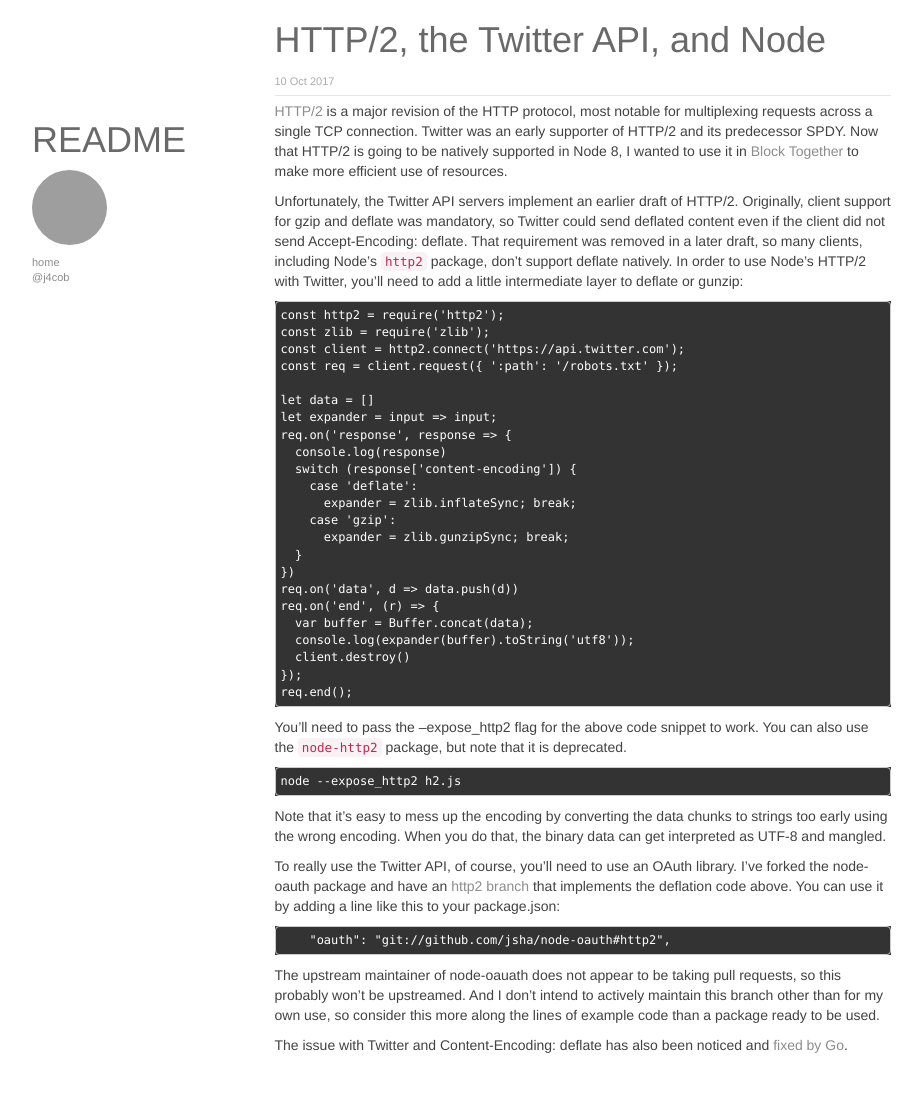
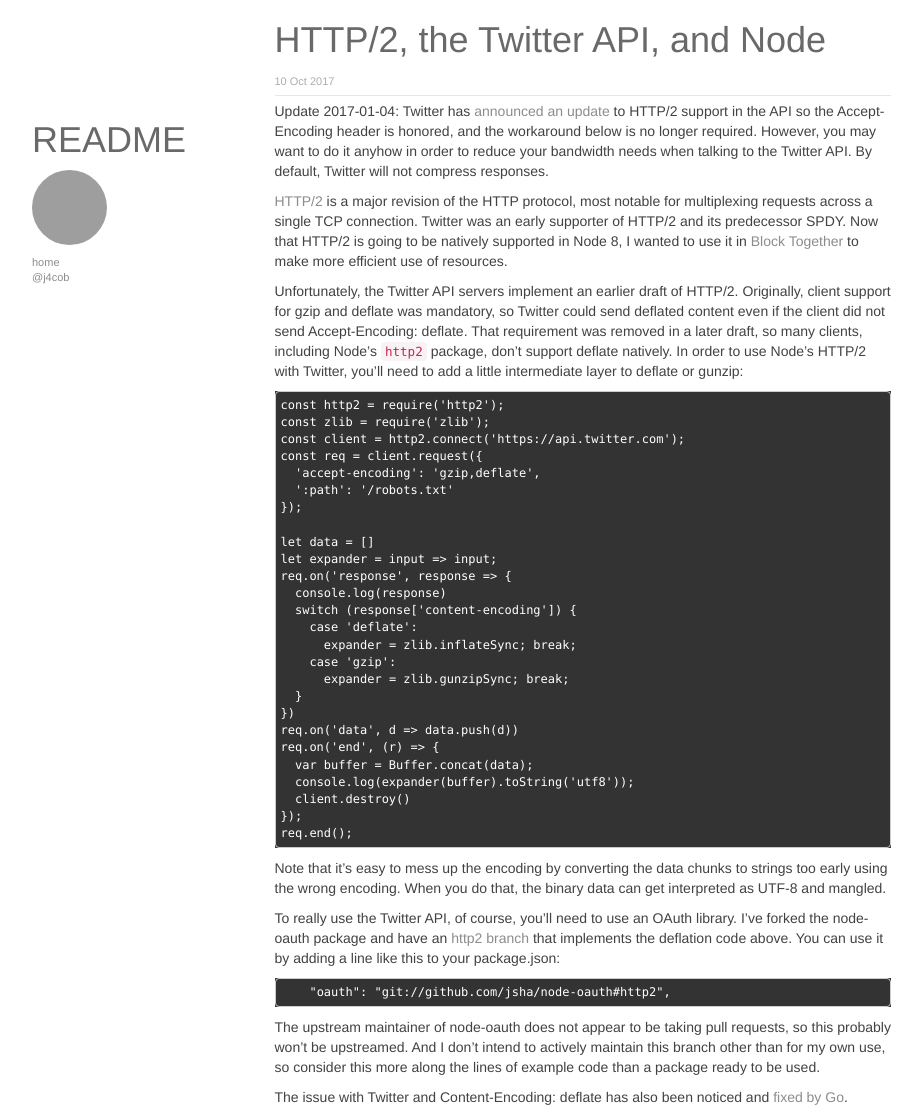
Before and after one commit to jsha/README, a Jekyll site: the page built from _posts/2017-10-10-http2-twitter-api-node.md, in a window 1280 px wide. Shown: the whole page, without its empty margins (138-1060 px from the left). Built offline with Jekyll 4.4.1, drawn with Linux system fonts in a browser that asks for light colours; nearby versions of some CDN libraries; library files that are not in the unit come from our copies; Markdown is read by kramdown in place of the engine named in the settings; before the commit the page ends 1065 px from its top, so only the background shows below that; grey boxes are pictures that could not be loaded.

Commit message:
Update post to reflect Twitter fix.

````diff
--- a/_posts/2017-10-10-http2-twitter-api-node.md
+++ b/_posts/2017-10-10-http2-twitter-api-node.md
@@ -4,6 +4,12 @@
 author: jsha
 layout: post
 ---
+
+Update 2017-01-04: Twitter has [announced an update][1] to HTTP/2 support in the API
+so the Accept-Encoding header is honored, and the workaround below is no longer
+required. However, you may want to do it anyhow in order to reduce your
+bandwidth needs when talking to the Twitter API. By default, Twitter will not
+compress responses.
 
 [HTTP/2](https://http2.github.io/) is a major revision of the HTTP protocol,
 most notable for multiplexing requests across a single TCP connection. Twitter
@@ -23,7 +29,10 @@
 const http2 = require('http2');
 const zlib = require('zlib');
 const client = http2.connect('https://api.twitter.com');
-const req = client.request({ ':path': '/robots.txt' });
+const req = client.request({
+  'accept-encoding': 'gzip,deflate',
+  ':path': '/robots.txt'
+});
 
 let data = []
 let expander = input => input;
@@ -45,14 +54,6 @@
 req.end();
 ```
 
-You'll need to pass the --expose_http2 flag for the above code snippet to work.
-You can also use the [`node-http2`](https://github.com/molnarg/node-http2)
-package, but note that it is deprecated.
-
-```
-node --expose_http2 h2.js
-```
-
 Note that it's easy to mess up the encoding by converting the data chunks to
 strings too early using the wrong encoding. When you do that, the binary data
 can get interpreted as UTF-8 and mangled.
@@ -67,10 +68,12 @@
     "oauth": "git://github.com/jsha/node-oauth#http2",
 ```
 
-The upstream maintainer of node-oauath does not appear to be taking pull
+The upstream maintainer of node-oauth does not appear to be taking pull
 requests, so this probably won't be upstreamed. And I don't intend to actively
 maintain this branch other than for my own use, so consider this more along
 the lines of example code than a package ready to be used.
 
 The issue with Twitter and Content-Encoding: deflate has also been noticed and
 [fixed by Go](https://github.com/golang/go/issues/18779).
+
+[1]: https://twittercommunity.com/t/improving-the-twitter-api-support-for-http-2/98728
````
